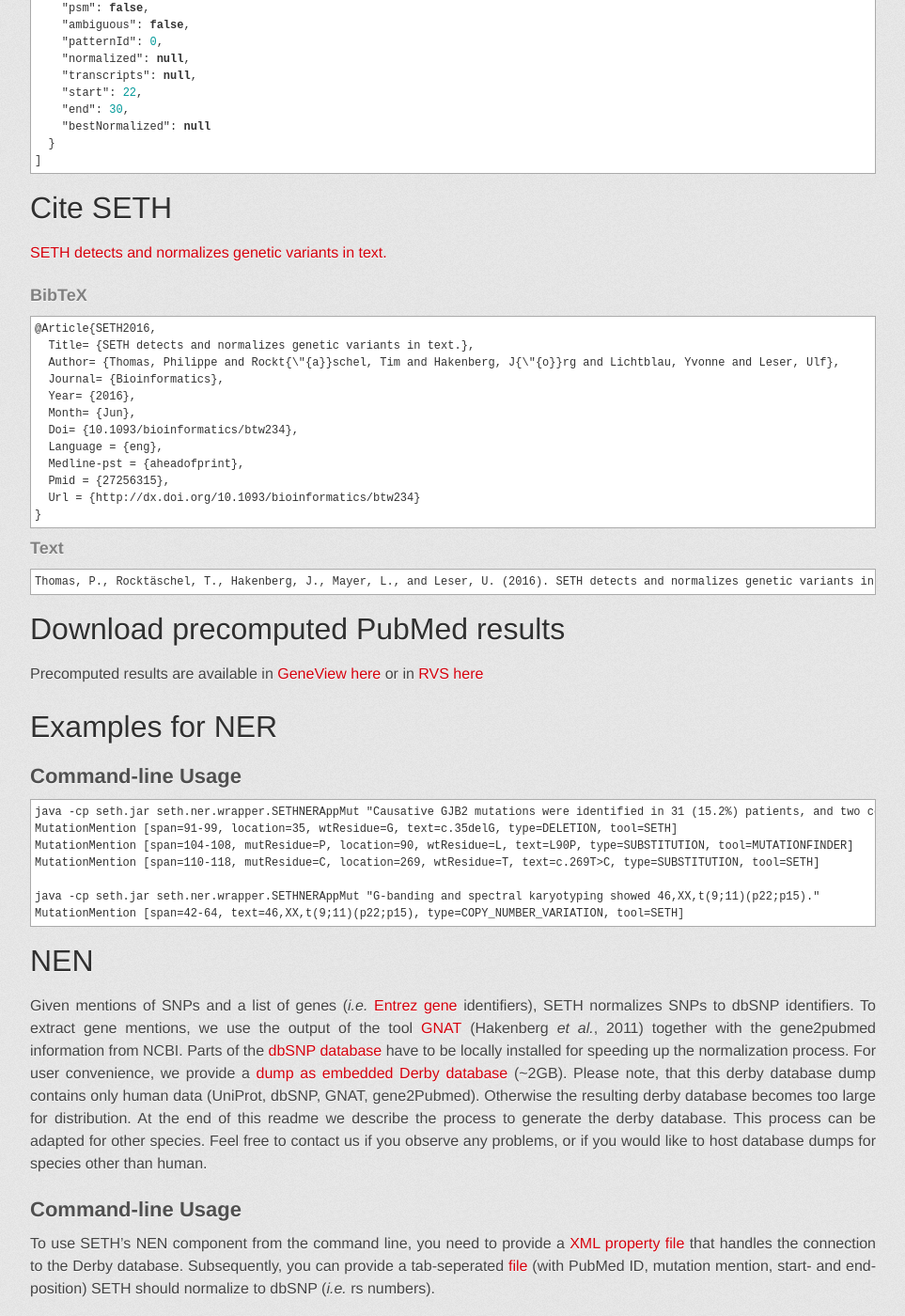
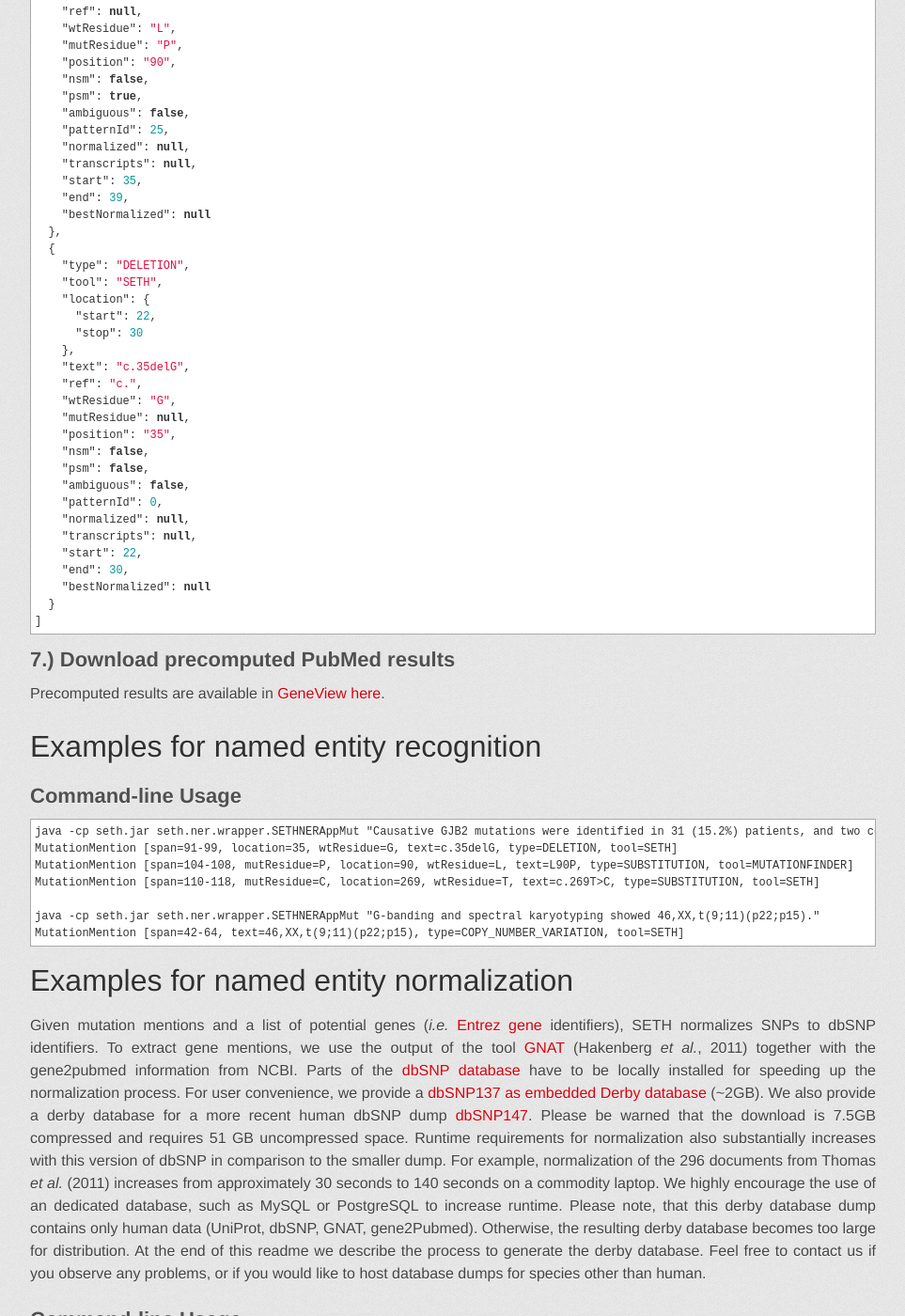
Before and after one commit to rockt/SETH, a Jekyll site: the page built from index.md, in a window 1280 px wide and 1400 px high, scrolled down 3128 px. Shown: the whole window at 94% size, without its empty margins (158-1121 px from the left). Built offline with Jekyll 4.4.1, drawn with Linux system fonts in a browser that asks for light colours; some web fonts are replaced; some of the changed text lies outside the part shown.

Commit message:
Reworked documentation

````diff
--- a/index.md
+++ b/index.md
@@ -8,12 +8,15 @@
 
 SETH is a software that performs named entity recognition (NER) of genetic variants (with an emphasis on single nucleotide polymorphisms (SNPs) and other short sequence variations) from natural language texts.
 SETH allows to recognize the following mutation subtypes: substitution, deletion, insertion, duplication, insertion-deletion (insdel), inversion, conversion, translocation, frameshift, short-sequence repeat, and literal dbSNP mention.
-Recognized mutation mentions can be grounded to the Human Mutation Nomenclature (HGVS) and normalized to dbSNP identifiers or UniProt sequences. For NER SETH builds on four individual components:
+Recognized mutation mentions can be grounded to the Human Mutation Nomenclature (HGVS) and normalized to dbSNP identifiers or UniProt sequences.
+For named entity recognition, SETH builds on four individual components:
 
-1.) Mutations following the [HGVS nomenclature](http://www.hgvs.org/mutnomen/) (den Dunnen and Antonarakis, 2000) are recognized by implementing an Extended Backus–Naur (EBNF) grammar proposed by Laros *et al.* (2011) using Scala combinators. We modified this grammar to allow to detect frequently observed deviations from the nomenclature
+1.) Mutations following the [HGVS nomenclature](http://www.hgvs.org/mutnomen/) (den Dunnen and Antonarakis, 2000) are recognized by implementing an Extended Backus–Naur (EBNF) grammar proposed by Laros *et al.* (2011) using Scala combinators.
+We modified this grammar to allow the detection of frequently observed deviations from the nomenclature.
 
 2.)To get hold of substitutions not following the nomenclature, SETH integrates MutationFinder (Caporaso *et al.*, 2007).
-SETH modifies MutationFinder's original capabilities in order to match a wider scope of substitutions (DNA substitutions, nonsense mutations, and ambiguous mutations) not following the HGVS nomenclature. This is done by modifying the original MutationFinder implementation together with additional and modified regular expressions.
+SETH modifies MutationFinder's original capabilities in order to match a wider scope of substitutions (DNA substitutions, nonsense mutations, and ambiguous mutations) not following the HGVS nomenclature.
+This is done by modifying the original MutationFinder implementation together with additional and modified regular expressions.
 
 3.) Mutations (substitutions, deletions, insersions, frameshifts, ...) not following the HGVS nomenclature, but earlier proposals for a nomenclature,  are recognized using a separate set of regular expressions.
 
@@ -132,34 +158,11 @@
 ]
 ```
 
+## 7.) Download precomputed PubMed results
 
+Precomputed results are available in [GeneView](http://www.ncbi.nlm.nih.gov/pubmed/22693219)  [here](http://bc3.informatik.hu-berlin.de/annotations/mutations.tsv.gz).
 
-# Cite SETH
-[SETH detects and normalizes genetic variants in text.](http://www.ncbi.nlm.nih.gov/pubmed/?term=27256315)
-
-### BibTeX
-	@Article{SETH2016,
-	  Title= {SETH detects and normalizes genetic variants in text.},
-	  Author= {Thomas, Philippe and Rockt{\"{a}}schel, Tim and Hakenberg, J{\"{o}}rg and Lichtblau, Yvonne and Leser, Ulf},
-	  Journal= {Bioinformatics},
-	  Year= {2016},
-	  Month= {Jun},
-	  Doi= {10.1093/bioinformatics/btw234},
-	  Language = {eng},
-	  Medline-pst = {aheadofprint},
-	  Pmid = {27256315},
-	  Url = {http://dx.doi.org/10.1093/bioinformatics/btw234}
-	}
-
-
-### Text
-	Thomas, P., Rocktäschel, T., Hakenberg, J., Mayer, L., and Leser, U. (2016). SETH detects and normalizes genetic variants in text. Bioinformatics (2016)
-
-# Download precomputed PubMed results
-
-Precomputed results are available in [GeneView](http://www.ncbi.nlm.nih.gov/pubmed/22693219)  [here](http://bc3.informatik.hu-berlin.de/annotations/mutations.tsv.gz)	or in [RVS](http://www.ncbi.nlm.nih.gov/pubmed/26746786) [here](https://rvs.u.hpc.mssm.edu/rest/)
-
-# Examples for NER
+# Examples for named entity recognition
 
 ## Command-line Usage
 
@@ -171,18 +174,22 @@
     java -cp seth.jar seth.ner.wrapper.SETHNERAppMut "G-banding and spectral karyotyping showed 46,XX,t(9;11)(p22;p15)."
 	MutationMention [span=42-64, text=46,XX,t(9;11)(p22;p15), type=COPY_NUMBER_VARIATION, tool=SETH]
 
-# NEN
-Given mentions of SNPs and a list of genes (*i.e.* [Entrez gene](http://www.ncbi.nlm.nih.gov/gene) identifiers), SETH normalizes SNPs to
+# Examples for named entity normalization
+Given mutation mentions and a list of potential genes (*i.e.* [Entrez gene](http://www.ncbi.nlm.nih.gov/gene) identifiers), SETH normalizes SNPs to
 dbSNP identifiers.
 To extract gene mentions, we use the output of the tool [GNAT](http://gnat.sourceforge.net/) (Hakenberg *et al.*, 2011)
 together with the gene2pubmed information from NCBI.
 Parts of the [dbSNP database](http://www.ncbi.nlm.nih.gov/projects/SNP/) have to be locally installed for speeding up
 the normalization process.
-For user convenience, we provide a [dump as embedded Derby database](https://drive.google.com/open?id=0B9uTfq0OyHAsS0hoNDFRR0ZyOUE) (~2GB).
+For user convenience, we provide a [dbSNP137 as embedded Derby database](https://drive.google.com/open?id=0B9uTfq0OyHAsS0hoNDFRR0ZyOUE) (~2GB).
+We also provide a derby database for a more recent human dbSNP dump [dbSNP147](https://drive.google.com/open?id=0BxyKVvNXUobTMDJYcG81Uzdhb28).
+Please be warned that the download is 7.5GB compressed and requires 51 GB uncompressed space.
+Runtime requirements for normalization also substantially increases with this version of dbSNP in comparison to the smaller dump.
+For example, normalization of the 296 documents from Thomas *et al.* (2011) increases from approximately 30 seconds to 140 seconds on a commodity laptop.
+We highly encourage the use of an dedicated database, such as MySQL or PostgreSQL to increase runtime.
 Please note, that this derby database dump contains only human data (UniProt, dbSNP, GNAT, gene2Pubmed).
-Otherwise the resulting derby database becomes too large for distribution.
+Otherwise, the resulting derby database becomes too large for distribution.
 At the end of this readme we describe the process to generate the derby database.
-This process can be adapted for other species.
 Feel free to contact us if you observe any problems, or if you would like to host database dumps for species other than human.
 
 ## Command-line Usage
@@ -223,7 +230,7 @@
 SETH allows simple integration into your Java-Projects.  A complete pipeline performing all steps (NER+NEN) can be found here:
 [Java-Code](https://github.com/rockt/SETH/blob/master/src/main/java/seth/SETH.java#L203-L254)
 
-# Reproducing our results
+# Reproducing our results for NER and NEN
 
 ## Evaluate NER
 
@@ -344,26 +351,12 @@
 **[Mutation extraction tools can be combined for robust recognition of genetic variants in the literature](http://www.ncbi.nlm.nih.gov/pubmed/25285203)**
 F1000Research 2014, 3:18
 
-# Rebuilding the database used for SNP normalization
+# Rebuilding the database for SNP normalization
 This database is **only** required for normalization to either dbSNP or UniProt.
 The following steps are needed if you want to build the database from scratch.
 We provide an (old/ancient/prehistoric) stand-alone (embedded) [Derby database](https://drive.google.com/file/d/0B9uTfq0OyHAsS0hoNDFRR0ZyOUE/view?usp=sharing).
-
 The import script is tailored towards a PostgreSQL-database, but *theoretically* any other database can be used.
 We would be happy to get feedback about using SETH with other databases.
-
-## Latest derby database (18th May 2016)
-Due to public request, we now also provide a derby database for the (currently) latest human dbSNP dump [dbSNP147](https://drive.google.com/open?id=0BxyKVvNXUobTMDJYcG81Uzdhb28). Please be warned that the download is 7.5GB compressed and requires 51 GB uncompressed space. Runtime requirements for normalization also substantially increases with this version of dbSNP in comparison to the smaller dump. For example, normalization of the 296 documents from Thomas *et al.* (2011) increases from approximately 30 seconds to 140 seconds on a commodity laptop. We highly encourage the use of an dedicated database, such as MySQL or PostgreSQL to increase runtime.
-Performance of this model on the previously introduced normalization corpora:
-
-|Corpus|Precision|Recall|F₁|
-| --- | --- | --- | ---|
-| Thomas| 0.89 | 0.59 | 0.71 |
-| Osiris | 0.94 | 0.69 | 0.79 |
-
-On both corpora we observe an increase in recall, accompanied with a decrease in precision. This behaviour is expected, as the larger database contains many more SNP candidates than the smaller database.
-For a detailed analysis, a larger normalization corpus with articles from different time periods would be required.
-
 
 ## Download the necessary files
 
@@ -419,6 +412,19 @@
     COPY gene2pubmed FROM PROGRAM 'tail -n +2 /var/lib/importData/gene2pubmed' DELIMITER E'\t';
     DELETE FROM gene2pubmed where taxid != 9606;
 
+## Latest derby database (18th May 2016)
+Due to public request, we now also provide a derby database for the (currently) latest human dbSNP dump [dbSNP147](https://drive.google.com/open?id=0BxyKVvNXUobTMDJYcG81Uzdhb28). Please be warned that the download is 7.5GB compressed and requires 51 GB uncompressed space. Runtime requirements for normalization also substantially increases with this version of dbSNP in comparison to the smaller dump. For example, normalization of the 296 documents from Thomas *et al.* (2011) increases from approximately 30 seconds to 140 seconds on a commodity laptop. We highly encourage the use of an dedicated database, such as MySQL or PostgreSQL to increase runtime.
+Performance of this model on the previously introduced normalization corpora:
+
+|Corpus|Precision|Recall|F₁|
+| --- | --- | --- | ---|
+| Thomas| 0.89 | 0.59 | 0.71 |
+| Osiris | 0.94 | 0.69 | 0.79 |
+
+On both corpora we observe an increase in recall, accompanied by a decrease in precision. This behaviour is expected, as the larger database contains many more SNP candidates than the smaller database.
+For a detailed analysis, a larger normalization corpus with articles from different time periods would be required.
+
+
 # Bug reports
 Issues and feature requests can be filed [online](https://github.com/rockt/SETH/issues)
 
````
Also changed, not shown: other parts of index.md (+32 -9 lines).
